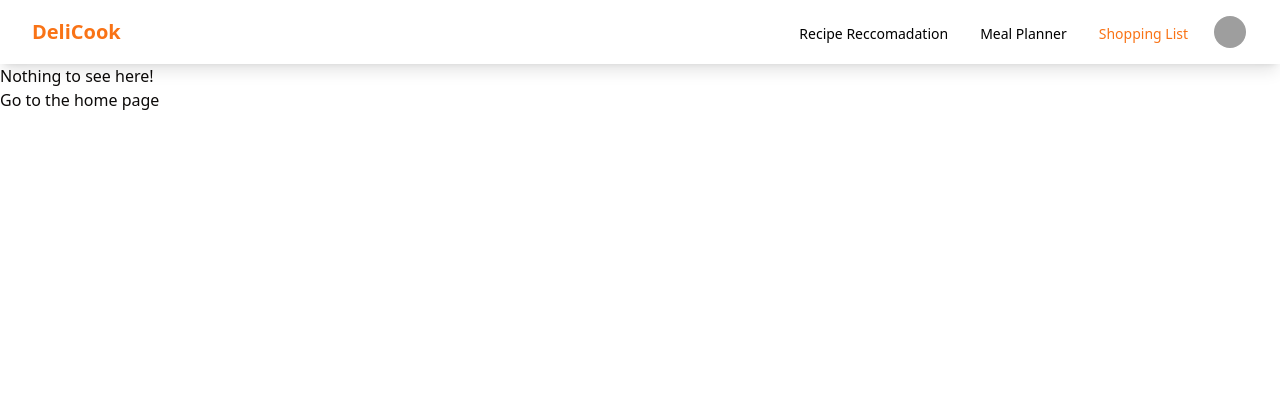
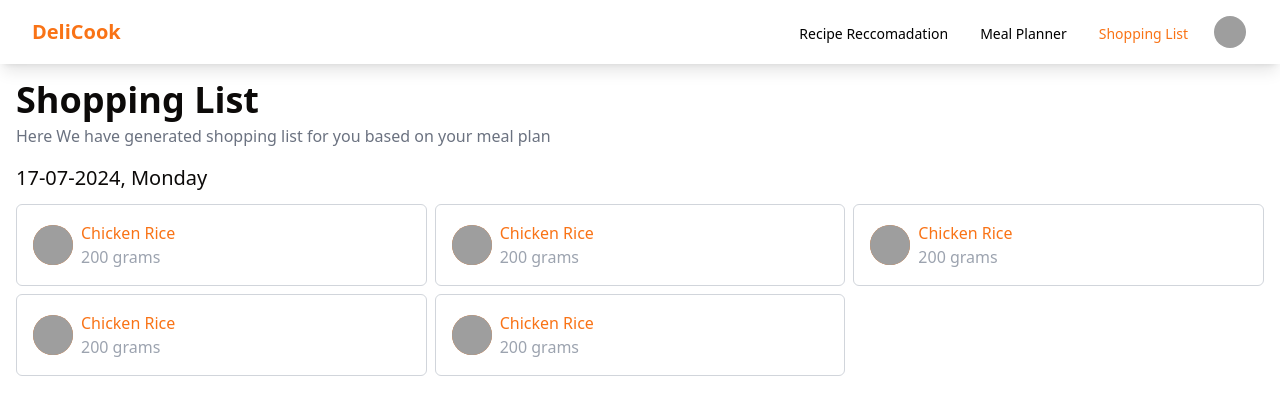
Before and after one commit to anjali-sim/bytebuilders-frontend, a React (Vite) app: page /shopping-list in a window 1280 px wide. Shown: the top 414 px of the page. Built offline with nearby package versions, Linux system fonts and the light colour scheme; no server answers; grey boxes are pictures that could not be loaded.

Commit message:
feat : add shoping and refactor meqal planner

```diff
--- a/src/App.tsx
+++ b/src/App.tsx
@@ -11,6 +11,7 @@ import Home from './pages/Home'
 import NotFound from './pages/NotFound'
 import RecipePage from './components/RecipePage'
 import MealPlanner from './pages/MealPlanner'
+import ShoppingList from './pages/ShoppingList'
 
 function App() {
   const routes: RouteObject[] = [
@@ -43,6 +44,10 @@ function App() {
           element: <MealPlanner />
         },
         {
+          path: '/shopping-list',
+          element: <ShoppingList />
+        },
+        {
           path: '*',
           element: <NotFound />
         }
--- a/src/components/AddMealForm.tsx
+++ b/src/components/AddMealForm.tsx
@@ -11,22 +11,26 @@ import {
   PopoverTrigger
 } from '@/components/ui/popover'
 import SearchBar from './SearchBar'
+import { Recipe } from '@/types'
 
 const AddMealModal = () => {
   const [date, setDate] = useState<Date>(new Date())
   const [selectedSlot, setSelectedSlot] = useState<string | null>(null)
   const timeSlots = ['Breakfast', 'Lunch', 'Snacks', 'Dinner']
-
+  const [selectedMeal, setSelectedMeal] = useState<Recipe | null>(null)
   const handleMealSlote = () => {
     const obj = {
       date: date,
       slote: selectedSlot,
-      recipe: {}
+      recipe: selectedMeal
+    }
+    if (obj.slote && obj.recipe && obj.date) {
+      console.log(obj)
     }
   }
 
   return (
-    <div className="p-4">
+    <>
       <div>
         <label
           htmlFor="searchRecipe"
@@ -34,7 +38,7 @@ const AddMealModal = () => {
         >
           Search Recipe
         </label>
-        <SearchBar />
+        <SearchBar origin="meal-plan" setSelectedMeal={setSelectedMeal} />
       </div>
       <div className="mb-4">
         <label
@@ -60,7 +64,7 @@ const AddMealModal = () => {
             <Calendar
               mode="single"
               selected={date}
-              onSelect={setDate}
+              onSelect={setDate as any}
               initialFocus
             />
           </PopoverContent>
@@ -87,9 +91,9 @@ const AddMealModal = () => {
         </div>
       </div>
       <div className="flex justify-end">
-        <Button>Add</Button>
+        <Button onClick={handleMealSlote}>Add</Button>
       </div>
-    </div>
+    </>
   )
 }
 
--- a/src/components/Navbar.tsx
+++ b/src/components/Navbar.tsx
@@ -13,7 +13,7 @@ const Navbar = () => {
   const { pathname } = useLocation()
 
   return (
-    <nav className=" shadow-lg sticky w-full top-0 z-50">
+    <nav className="bg-white shadow-lg sticky w-full top-0 z-50">
       <div className="max-w-7xl mx-auto px-4 sm:px-6 lg:px-8">
         <div className="flex justify-between h-16">
           {/* Left side logo */}
--- a/src/components/SearchBar.tsx
+++ b/src/components/SearchBar.tsx
@@ -1,22 +1,39 @@
 import { FaMagnifyingGlass } from 'react-icons/fa6'
 import { ScrollArea } from '@/components/ui/scroll-area'
-import { useEffect, useState } from 'react'
+import { useEffect, useRef, useState } from 'react'
 import { Avatar, AvatarFallback, AvatarImage } from '@/components/ui/avatar'
 import { useAppSelector } from '@/store'
 import { Recipe } from '@/types'
 import { useNavigate } from 'react-router-dom'
 
-const SearchBar = () => {
+interface SearchBarProps {
+  origin: 'meal-plan' | 'home'
+  setSelectedMeal?: (recipe: Recipe) => void
+}
+
+const SearchBar = ({ origin, setSelectedMeal }: SearchBarProps) => {
   const [searchValue, setSearchValue] = useState('')
   const recipeData = useAppSelector((state) => state.recipe.recipes)
   const [filteredRecipes, setFilteredRecipes] = useState<Recipe[]>(recipeData)
+  const [open, setOpen] = useState(false)
   const navigate = useNavigate()
-  const [open, setOpen] = useState(false)
+  const ref = useRef(null)
 
   useEffect(() => {
     setFilteredRecipes(recipeData)
   }, [recipeData])
 
+  const handleClickOutside = (event: any) => {
+    if (ref.current && !ref.current.contains(event.target)) {
+      setOpen(false)
+    }
+  }
+  useEffect(() => {
+    document.addEventListener('mousedown', handleClickOutside)
+    return () => {
+      document.removeEventListener('mousedown', handleClickOutside)
+    }
+  }, [])
   const onchangeHandler = (val: string) => {
     setSearchValue(val)
     if (val === '') {
@@ -30,6 +47,16 @@ const SearchBar = () => {
     )
     setFilteredRecipes(updatedData)
     setOpen(true)
+  }
+
+  const handleClick = (r: Recipe) => {
+    if (origin === 'home') {
+      navigate(`/recipe/${r.id}`)
+    } else if (setSelectedMeal) {
+      setSelectedMeal(r)
+      setSearchValue(r.title)
+      setOpen(false)
+    }
   }
 
   return (
@@ -46,15 +73,19 @@ const SearchBar = () => {
           onChange={(e) => onchangeHandler(e.target.value)}
         />
         {open && (
-          <div className="max-w-7xl absolute bg-white rounded-b-lg shadow-lg w-full p-2 z-50">
+          <div
+            ref={ref}
+            className="max-w-7xl absolute bg-white rounded-b-lg shadow-lg w-full p-2 z-50"
+          >
             <ScrollArea className="max-h-[400px] w-full rounded-md">
               {filteredRecipes.map((r) => {
                 return (
                   <div
                     key={r.id}
                     className="rounded-md p-4 flex items-center gap-2 mb-2 hover:bg-accent cursor-pointer"
-                    onClick={() => navigate(`/recipe/${r.id}`)}
+                    onClick={() => handleClick(r)}
                   >
+                    <div></div>
                     <Avatar>
                       <AvatarImage src={r.image} />
                       <AvatarFallback>CN</AvatarFallback>
@@ -77,3 +108,6 @@ const SearchBar = () => {
 }
 
 export default SearchBar
+function setSelectedMeal(r: Recipe) {
+  throw new Error('Function not implemented.')
+}
--- a/src/pages/Home.tsx
+++ b/src/pages/Home.tsx
@@ -15,7 +15,7 @@ const Home = () => {
 
   return (
     <div>
-      <SearchBar />
+      <SearchBar origin="home" />
       <div className="max-w-7xl mx-auto flex">
         <Filterbar />
         <RecipeList />
--- a/src/pages/MealPlanner.tsx
+++ b/src/pages/MealPlanner.tsx
@@ -10,11 +10,12 @@ import {
 import AddMealModal from '@/components/AddMealForm'
 import { Button } from '@/components/ui/button'
 import clsx from 'clsx'
-import { useDispatch } from 'react-redux'
+import { BsDashSquareDotted } from 'react-icons/bs'
 import { useAppDispatch, useAppSelector } from '@/store'
 import { fetchMealPlanData } from '@/store/recipeSlice'
 import { Avatar, AvatarFallback, AvatarImage } from '@/components/ui/avatar'
 import { days } from '@/types'
+import { toast } from 'sonner'
 
 const MealPlanner = () => {
   const mealData = useAppSelector((state) => state.recipe.mealplan)
@@ -50,41 +51,32 @@ const MealPlanner = () => {
   }
   console.log(mealData)
 
+  const handleDeleteMeal = () => {
+    return true
+  }
+
+  const handleShoppingList = () => {
+    toast.success(`Shopping List Genrated Successfully`, {
+      style: { backgroundColor: 'green', color: 'white' }
+    })
+  }
+
   useEffect(() => {
     dispatch(fetchMealPlanData())
   }, [])
-
-  const [calendar, setCalendar] = useState(Array(7).fill(Array(4).fill(null)))
-
-  // const handleAddMeal = (dayIndex, slotIndex) => {
-  //   const newCalendar = calendar.map((day, dIdx) =>
-  //     day.map((meal, mIdx) =>
-  //       dIdx === dayIndex && mIdx === slotIndex ? 'Meal Added' : meal
-  //     )
-  //   )
-  //   setCalendar(newCalendar)
-  // }
-
   const formatDate = (date: Date) => date.toISOString().split('T')[0]
 
   return (
-    <div className="max-w-7xl mx-auto rounded-lg overflow-hidden my-10">
-      <div className="flex items-center justify-between px-4 py-2 border-b border-gray-200">
-        <h2 className="text-lg font-bold text-gray-800">Weekly Meal Planner</h2>
-        <div className="flex gap-2">
-          <Button variant="outline">
-            {`${formatDate(currentWeek.monday)} - ${formatDate(
-              currentWeek.sunday
-            )}`}
-          </Button>
-          <Button variant="outline" onClick={getPrevWeek}>
-            Prev
-          </Button>
-          <Button variant="outline" onClick={getNextWeek}>
-            Next
-          </Button>
+    <div className="max-w-7xl mx-auto rounded-lg overflow-hidden my-10 -z-50">
+      <div className="flex flex-col md:flex-row items-center justify-between px-4 py-2 border-b border-gray-200">
+        <div className="flex gap-4 flex-wrap">
+          <h2 className="text-lg font-bold text-gray-800">
+            Weekly Meal Planner
+          </h2>
+        </div>
+        <div className="space-x-2">
           <Dialog>
-            <DialogTrigger className="px-4 py-2 rounded-sm bg-primary text-sm text-white font-semibold">
+            <DialogTrigger className="w-fit px-4 py-2 rounded-sm bg-primary text-sm text-white font-semibold">
               Add Meal
             </DialogTrigger>
             <DialogContent className="m-4">
@@ -97,7 +89,22 @@ const MealPlanner = () => {
               <AddMealModal />
             </DialogContent>
           </Dialog>
+          <Button onClick={handleShoppingList}>Generate Shopping List</Button>
         </div>
+      </div>
+      <div className="p-4 space-x-2">
+        <Button variant="outline" onClick={getPrevWeek}>
+          Prev
+        </Button>
+        <Button variant="outline">
+          {`${formatDate(currentWeek.monday)} - ${formatDate(
+            currentWeek.sunday
+          )}`}
+        </Button>
+
+        <Button variant="outline" onClick={getNextWeek}>
+          Next
+        </Button>
       </div>
       <div className="grid grid-cols-1 md:grid-cols-4 lg:grid-cols-4 gap-2 p-4">
         {mealData.map((day, dayIndex) => {
@@ -109,9 +116,8 @@ const MealPlanner = () => {
               className="border rounded-lg shadow-sm bg-gray-50 min-h-[400px]"
             >
               <div className={clsx('bg-gray-200 text-black text-center py-2')}>
-                <h3 className="text-md font-semibold">
-                  {days[dayIndex]} - {formatDate(date)}
-                </h3>
+                <h3 className="text-md font-semibold">{days[dayIndex]}</h3>
+                <p className="text-gray-500 text-sm">{formatDate(date)}</p>
               </div>
               <div className="p-2 space-y-2">
                 <div className="bg-white border border-dashed border-gray-400 rounded-lg shadow-sm p-2 flex justify-between flex-col">
@@ -128,6 +134,10 @@ const MealPlanner = () => {
                         <AvatarFallback>CN</AvatarFallback>
                       </Avatar>
                       <p className="text-sm">{recipe.name}</p>
+                      <BsDashSquareDotted
+                        className="hover:text-red-500 cursor-pointer"
+                        onClick={() => handleDeleteMeal()}
+                      />
                     </div>
                   ))}
                 </div>
--- /dev/null
+++ b/src/pages/ShoppingList.tsx
@@ -0,0 +1,111 @@
+import { Avatar, AvatarFallback, AvatarImage } from '@/components/ui/avatar'
+
+const ShoppingList = () => {
+  return (
+    <div className="max-w-7xl mx-auto p-4">
+      <div className="space-y-1 mb-4">
+        <h1 className="text-4xl font-semibold">Shopping List</h1>
+        <p className="text-gray-500">
+          Here We have generated shopping list for you based on your meal plan
+        </p>
+      </div>
+      <div>
+        <h3 className="text-xl mb-3">17-07-2024, Monday</h3>
+        <div className="grid grid-cols-1 md:grid-cols-2 lg:grid-cols-3 gap-2">
+          <div className="border border-gray-300 rounded-md p-4">
+            <div className="flex items-center gap-2">
+              <div className="w-10 h-10 bg-primary rounded-full">
+                <Avatar>
+                  <AvatarImage
+                    src={
+                      'https://images.unsplash.com/photo-1475856033578-76b4a228f5c5?q=80&w=1964&auto=format&fit=crop&ixlib=rb-4.0.3&ixid=M3wxMjA3fDB8MHxwaG90by1wYWdlfHx8fGVufDB8fHx8fA%3D%3D'
+                    }
+                  />
+                  <AvatarFallback>CN</AvatarFallback>
+                </Avatar>
+              </div>
+              <div className="flex flex-col">
+                <p className="text-primary">Chicken Rice</p>
+                <p className="text-gray-400">200 grams</p>
+              </div>
+            </div>
+          </div>
+          <div className="border border-gray-300 rounded-md p-4">
+            <div className="flex items-center gap-2">
+              <div className="w-10 h-10 bg-primary rounded-full">
+                <Avatar>
+                  <AvatarImage
+                    src={
+                      'https://images.unsplash.com/photo-1475856033578-76b4a228f5c5?q=80&w=1964&auto=format&fit=crop&ixlib=rb-4.0.3&ixid=M3wxMjA3fDB8MHxwaG90by1wYWdlfHx8fGVufDB8fHx8fA%3D%3D'
+                    }
+                  />
+                  <AvatarFallback>CN</AvatarFallback>
+                </Avatar>
+              </div>
+              <div className="flex flex-col">
+                <p className="text-primary">Chicken Rice</p>
+                <p className="text-gray-400">200 grams</p>
+              </div>
+            </div>
+          </div>
+          <div className="border border-gray-300 rounded-md p-4">
+            <div className="flex items-center gap-2">
+              <div className="w-10 h-10 bg-primary rounded-full">
+                <Avatar>
+                  <AvatarImage
+                    src={
+                      'https://images.unsplash.com/photo-1475856033578-76b4a228f5c5?q=80&w=1964&auto=format&fit=crop&ixlib=rb-4.0.3&ixid=M3wxMjA3fDB8MHxwaG90by1wYWdlfHx8fGVufDB8fHx8fA%3D%3D'
+                    }
+                  />
+                  <AvatarFallback>CN</AvatarFallback>
+                </Avatar>
+              </div>
+              <div className="flex flex-col">
+                <p className="text-primary">Chicken Rice</p>
+                <p className="text-gray-400">200 grams</p>
+              </div>
+            </div>
+          </div>
+          <div className="border border-gray-300 rounded-md p-4">
+            <div className="flex items-center gap-2">
+              <div className="w-10 h-10 bg-primary rounded-full">
+                <Avatar>
+                  <AvatarImage
+                    src={
+                      'https://images.unsplash.com/photo-1475856033578-76b4a228f5c5?q=80&w=1964&auto=format&fit=crop&ixlib=rb-4.0.3&ixid=M3wxMjA3fDB8MHxwaG90by1wYWdlfHx8fGVufDB8fHx8fA%3D%3D'
+                    }
+                  />
+                  <AvatarFallback>CN</AvatarFallback>
+                </Avatar>
+              </div>
+              <div className="flex flex-col">
+                <p className="text-primary">Chicken Rice</p>
+                <p className="text-gray-400">200 grams</p>
+              </div>
+            </div>
+          </div>
+          <div className="border border-gray-300 rounded-md p-4">
+            <div className="flex items-center gap-2">
+              <div className="w-10 h-10 bg-primary rounded-full">
+                <Avatar>
+                  <AvatarImage
+                    src={
+                      'https://images.unsplash.com/photo-1475856033578-76b4a228f5c5?q=80&w=1964&auto=format&fit=crop&ixlib=rb-4.0.3&ixid=M3wxMjA3fDB8MHxwaG90by1wYWdlfHx8fGVufDB8fHx8fA%3D%3D'
+                    }
+                  />
+                  <AvatarFallback>CN</AvatarFallback>
+                </Avatar>
+              </div>
+              <div className="flex flex-col">
+                <p className="text-primary">Chicken Rice</p>
+                <p className="text-gray-400">200 grams</p>
+              </div>
+            </div>
+          </div>
+        </div>
+      </div>
+    </div>
+  )
+}
+
+export default ShoppingList
--- a/src/utility/index.ts
+++ b/src/utility/index.ts
@@ -3,3 +3,7 @@ import { recipes } from '@/data'
 export const fetchSingleRecipeData = (id: any) => {
   return recipes[id - 1]
 }
+
+export const AddMealToPlanner = async (reqObj: any) => {
+  console.log(reqObj)
+}
```
